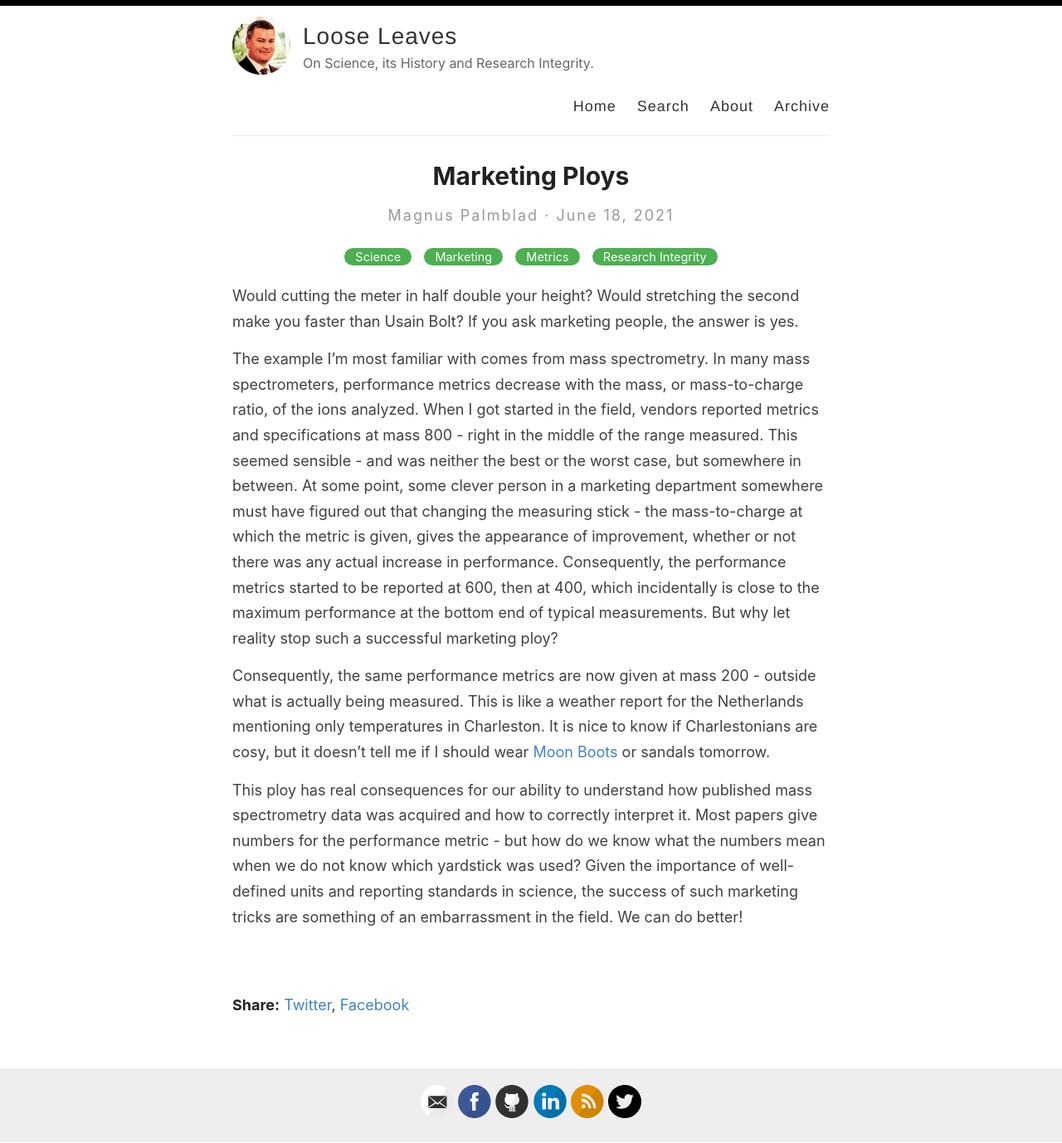
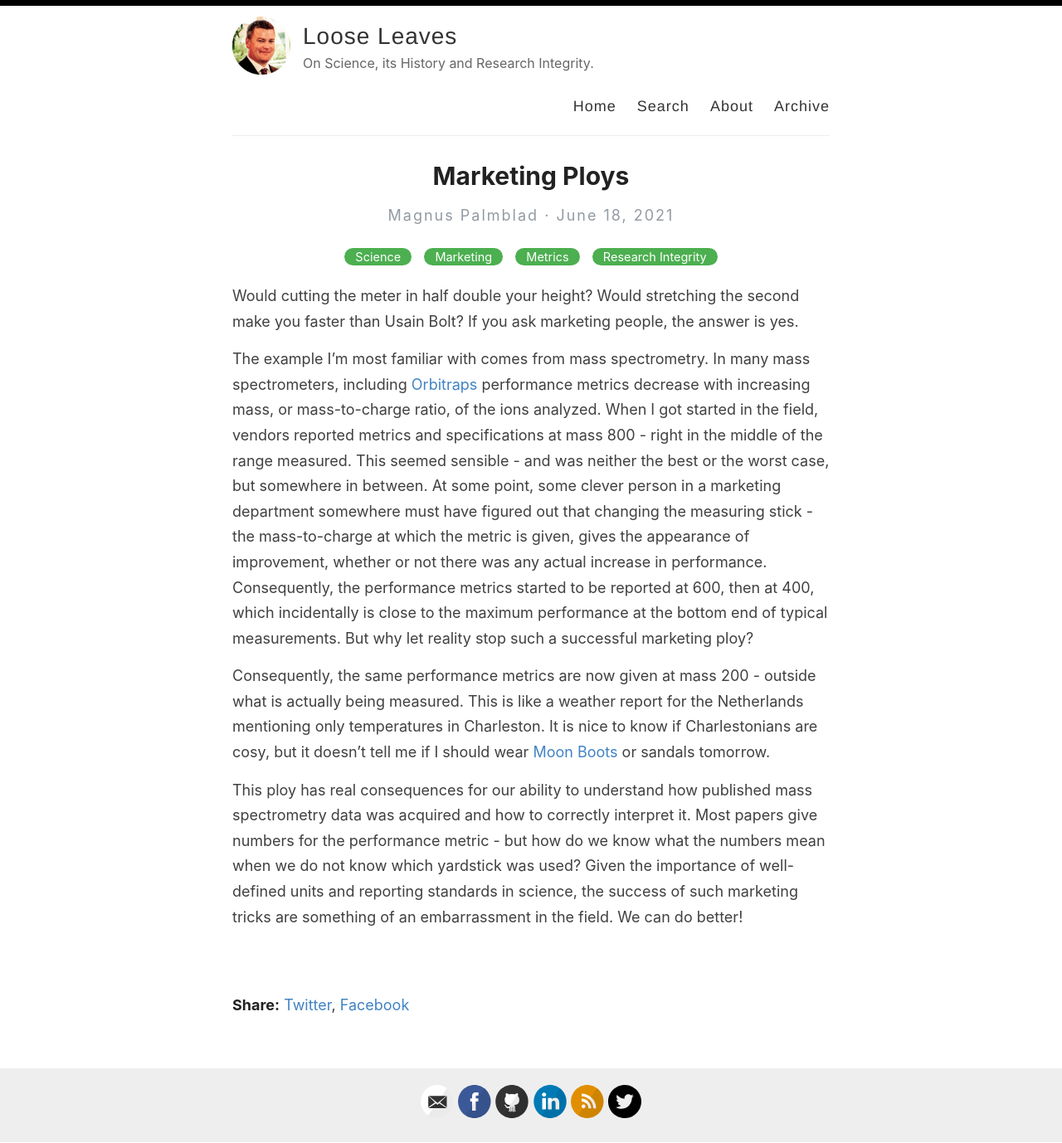
Before and after one commit to amitmerchant1990/reverie, a Jekyll site: the page built from _posts/2021-06-18-Marketing_Ploys.md, in a window 1280 px wide. Shown: the whole page at 83% size. Built offline with Jekyll 4.4.1, drawn with Linux system fonts in a browser that asks for light colours.

Commit message:
Update 2021-06-18-Marketing_Ploys.md
Inserted reference to Orbitrap performance metrics reported att differerent m/z.

```diff
--- a/_posts/2021-06-18-Marketing_Ploys.md
+++ b/_posts/2021-06-18-Marketing_Ploys.md
@@ -7,7 +7,7 @@ excerpt: Would cutting the meter in half double your height? Would stretching th
 
 Would cutting the meter in half double your height? Would stretching the second make you faster than Usain Bolt? If you ask marketing people, the answer is yes.
 
-The example I'm most familiar with comes from mass spectrometry. In many mass spectrometers, performance metrics decrease with the mass, or mass-to-charge ratio, of the ions analyzed. When I got started in the field, vendors reported metrics and specifications at mass 800 - right in the middle of the range measured. This seemed sensible - and was neither the best or the worst case, but somewhere in between. At some point, some clever person in a marketing department somewhere must have figured out that changing the measuring stick - the mass-to-charge at which the metric is given, gives the appearance of improvement, whether or not there was any actual increase in performance. Consequently, the performance metrics started to be reported at 600, then at 400, which incidentally is close to the maximum performance at the bottom end of typical measurements. But why let reality stop such a successful marketing ploy?
+The example I'm most familiar with comes from mass spectrometry. In many mass spectrometers, including [Orbitraps](https://doi.org/10.1016/j.jasms.2009.01.005) performance metrics decrease with increasing mass, or mass-to-charge ratio, of the ions analyzed. When I got started in the field, vendors reported metrics and specifications at mass 800 - right in the middle of the range measured. This seemed sensible - and was neither the best or the worst case, but somewhere in between. At some point, some clever person in a marketing department somewhere must have figured out that changing the measuring stick - the mass-to-charge at which the metric is given, gives the appearance of improvement, whether or not there was any actual increase in performance. Consequently, the performance metrics started to be reported at 600, then at 400, which incidentally is close to the maximum performance at the bottom end of typical measurements. But why let reality stop such a successful marketing ploy?
 
 Consequently, the same performance metrics are now given at mass 200 - outside what is actually being measured. This is like a weather report for the Netherlands mentioning only temperatures in Charleston. It is nice to know if Charlestonians are cosy, but it doesn’t tell me if I should wear [Moon Boots](https://en.wikipedia.org/wiki/Moon_Boot) or sandals tomorrow.
 
```
